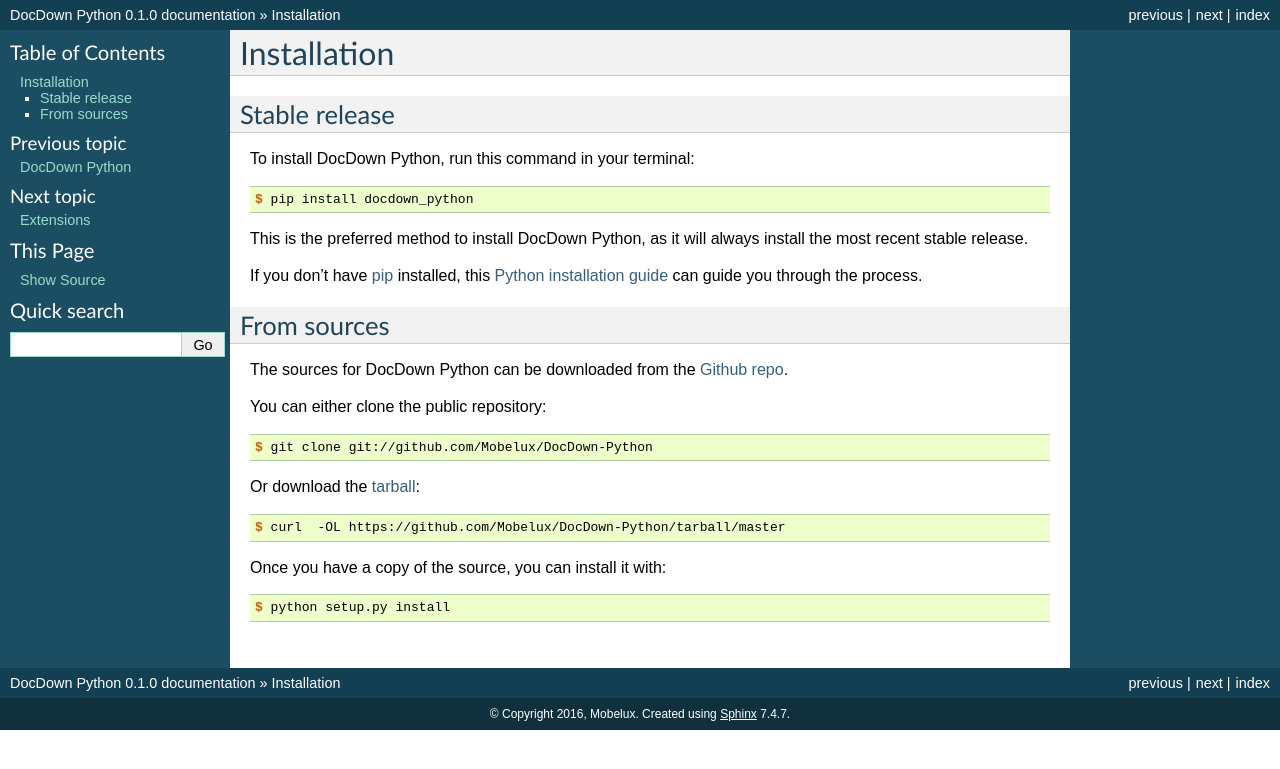
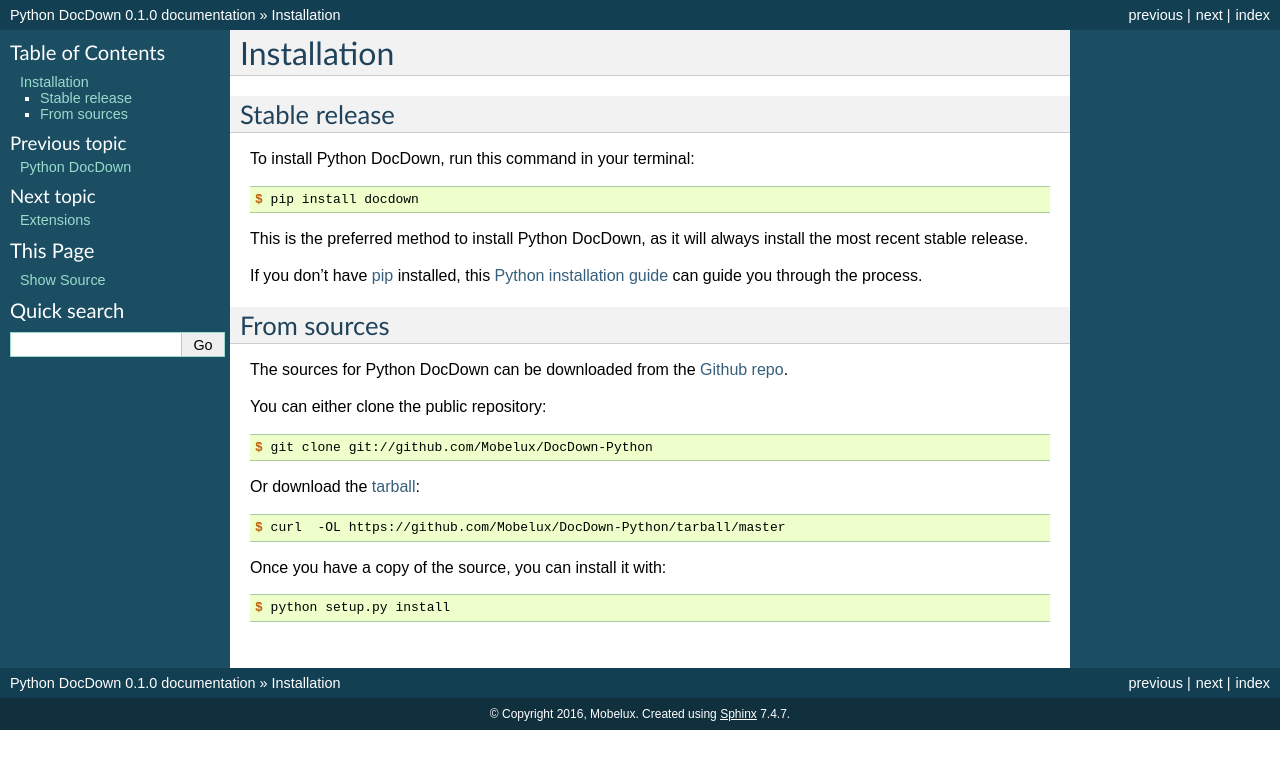
Before and after one commit to livio/DocDown-Python, a Sphinx documentation site: the page built from docs/installation.rst, in a window 1280 px wide. Shown: the top 769 px of the page. Built offline with Sphinx 7.4.7, drawn with Linux system fonts in a browser that asks for light colours.

Commit message:
updates to naming for consistency and simpler pip install

```diff
--- a/README.rst
+++ b/README.rst
@@ -1,5 +1,5 @@
 ===============================
-DocDown Python
+Python DocDown
 ===============================
 
 Python DocDown is a suite of extensions for `Python Markdown`_.
@@ -12,7 +12,7 @@
 Documentation
 ----------------
 
-Run ``make docs`` to build the HTML documentation for DocDown Python
+Run ``make docs`` to build the HTML documentation for Python DocDown
 
 Credits
 ---------
--- a/docs/conf.py
+++ b/docs/conf.py
@@ -1,7 +1,7 @@
 #!/usr/bin/env python
 # -*- coding: utf-8 -*-
 #
-# docdown_python documentation build configuration file, created by
+# python_docdown documentation build configuration file, created by
 # sphinx-quickstart on Tue Jul  9 22:26:36 2013.
 #
 # This file is execfile()d with the current directory set to its
@@ -55,7 +55,7 @@
 master_doc = 'index'
 
 # General information about the project.
-project = u'DocDown Python'
+project = u'Python DocDown'
 copyright = u"2016, Mobelux"
 
 # The version info for the project you're documenting, acts as replacement
@@ -188,7 +188,7 @@
 #html_file_suffix = None
 
 # Output file base name for HTML help builder.
-htmlhelp_basename = 'docdown_pythondoc'
+htmlhelp_basename = 'python_docdowndoc'
 
 
 # -- Options for LaTeX output ------------------------------------------
@@ -208,8 +208,8 @@
 # (source start file, target name, title, author, documentclass
 # [howto/manual]).
 latex_documents = [
-    ('index', 'docdown_python.tex',
-     u'DocDown Python Documentation',
+    ('index', 'python_docdowntex',
+     u'Python DocDown Documentation',
      u'Mobelux', 'manual'),
 ]
 
@@ -239,8 +239,8 @@
 # One entry per manual page. List of tuples
 # (source start file, name, description, authors, manual section).
 man_pages = [
-    ('index', 'docdown_python',
-     u'DocDown Python Documentation',
+    ('index', 'python_docdown',
+     u'Python DocDown Documentation',
      [u'Mobelux'], 1)
 ]
 
@@ -254,10 +254,10 @@
 # (source start file, target name, title, author,
 #  dir menu entry, description, category)
 texinfo_documents = [
-    ('index', 'docdown_python',
-     u'DocDown Python Documentation',
+    ('index', 'python_docdown',
+     u'Python DocDown Documentation',
      u'Mobelux',
-     'docdown_python',
+     'python_docdown',
      'One line description of project.',
      'Miscellaneous'),
 ]
--- a/docs/index.rst
+++ b/docs/index.rst
@@ -1,9 +1,9 @@
-.. docdown_python documentation master file, created by
+.. docdown documentation master file, created by
    sphinx-quickstart on Tue Jul  9 22:26:36 2013.
    You can adapt this file completely to your liking, but it should at least
    contain the root `toctree` directive.
 
-Welcome to DocDown Python's documentation!
+Welcome to Python DocDown's documentation!
 ======================================
 
 Contents:
--- a/docs/installation.rst
+++ b/docs/installation.rst
@@ -8,13 +8,13 @@
 Stable release
 --------------
 
-To install DocDown Python, run this command in your terminal:
+To install Python DocDown, run this command in your terminal:
 
 .. code-block:: console
 
-    $ pip install docdown_python
+    $ pip install docdown
 
-This is the preferred method to install DocDown Python, as it will always install the most recent stable release.
+This is the preferred method to install Python DocDown, as it will always install the most recent stable release.
 
 If you don't have `pip`_ installed, this `Python installation guide`_ can guide
 you through the process.
@@ -26,7 +26,7 @@
 From sources
 ------------
 
-The sources for DocDown Python can be downloaded from the `Github repo`_.
+The sources for Python DocDown can be downloaded from the `Github repo`_.
 
 You can either clone the public repository:
 
--- a/docs/template_adapters/index.rst
+++ b/docs/template_adapters/index.rst
@@ -2,12 +2,12 @@
 Template Adapters
 ###################
 
-Some DocDown extensions make use of blocks of HTML which the user may configure via templates.  DocDown Python
+Some DocDown extensions make use of blocks of HTML which the user may configure via templates.  Python DocDown
 uses template adapter classes which provide a ``render(template, context)`` method to allow for a configurable
 templating language to be used.  The templatable extensions have a `template_adapter` configuration paramters which
 takes the module and class to use, such as ``docdown.template_adapters.StringFormatAdapter``.
 
-The following template adapters are provided by the DocDown Python package.
+The following template adapters are provided by the Python DocDown package.
 
 * ``docdown.template_adapters.StringFormatAdapters``
     This is the default adapter.  It uses standard Python `string formatting`_ for the templates.
--- a/setup.py
+++ b/setup.py
@@ -19,7 +19,7 @@
 ]
 
 setup(
-    name='docdown_python',
+    name='docdown',
     version='0.1.0',
     description="DocDown is a Markdown extension for source code documentation.",
     long_description=readme + '\n\n' + history,
@@ -34,7 +34,7 @@
     include_package_data=True,
     install_requires=requirements,
     zip_safe=False,
-    keywords=['docdown', 'docdown_python', 'markdown', 'documentation'],
+    keywords=['docdown', 'markdown', 'documentation'],
     classifiers=[
         'Development Status :: 2 - Pre-Alpha',
         'Intended Audience :: Developers',
```
Also changed, not shown: CONTRIBUTING.rst (+4 -4 lines), .github/ISSUE_TEMPLATE.md, 2 other files.
